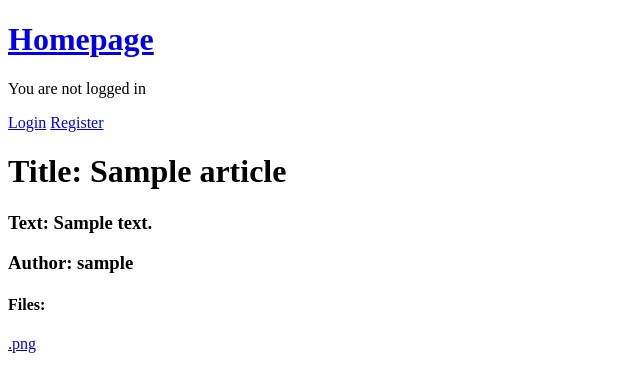
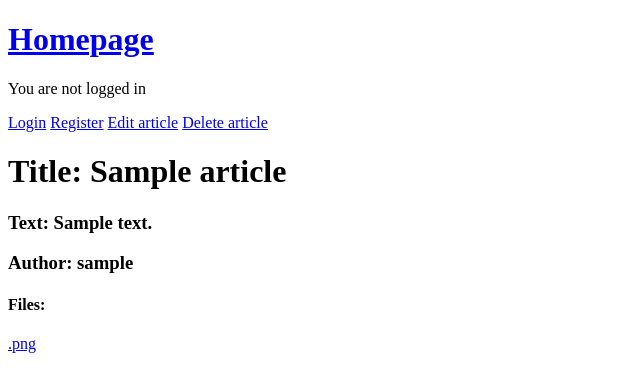
Before and after one commit to Revy1664/studyHub, a Django app: page /1/ in a window 1280 px wide. Shown: the top 392 px of the page, without its empty margins (0-640 px from the left). Run offline with Django 5.2, Linux system fonts and the light colour scheme; tables that the repository leaves empty hold one stand-in row (values such as "Sample post").

Commit message:
added edit and delete views for articles, modefied forms.

```diff
--- a/media/files/lorem.txt
+++ /dev/null
@@ -1 +0,0 @@
-And this is another fucking text file!
--- a/media/files/lorem_PlZcs2A.txt
+++ /dev/null
@@ -1 +0,0 @@
-And this is another fucking text file!
--- a/study_hub/apps/articles/forms.py
+++ b/study_hub/apps/articles/forms.py
@@ -3,15 +3,15 @@
 from .models import Article, ArticleFile
 
 
-class ArticleCreationForm(ModelForm):
+class ArticleForm(ModelForm):
 
 	class Meta:
 		model = Article
-		fields = "__all__"
+		fields = ["title", "text",]
 
 
 class ArticleFileForm(ModelForm):
 
 	class Meta:
 		model = ArticleFile
-		fields = ["file"]
+		fields = ["file",]
--- a/study_hub/apps/articles/urls.py
+++ b/study_hub/apps/articles/urls.py
@@ -7,4 +7,6 @@
 	path('', index, name="index"),
 	path('create_article/', create_article, name="create_article"),
 	path('<int:pk>/', detail_article, name="detail_article"),
+	path('edit_article/<int:pk>/', edit_article, name="edit_article"),
+	path('delete/<int:pk>/', delete_article, name="delete_article"),
 ]
--- a/study_hub/apps/articles/views.py
+++ b/study_hub/apps/articles/views.py
@@ -1,6 +1,6 @@
 from django.shortcuts import render, redirect, get_object_or_404
 
-from .forms import ArticleCreationForm, ArticleFileForm
+from .forms import ArticleForm, ArticleFileForm
 from .models import Article, ArticleFile
 
 
@@ -11,12 +11,12 @@
 
 def create_article(request):
 
-	article_form = ArticleCreationForm()
+	article_form = ArticleForm()
 	article_file_form = ArticleFileForm()
 
 	if request.method == "POST":
 
-		article_form = ArticleCreationForm(request.POST)
+		article_form = ArticleForm(request.POST)
 		article_file_form = ArticleFileForm(request.POST, request.FILES)
 
 		# if forms are valid then get the values
@@ -29,7 +29,7 @@
 			art = Article.objects.create(
 				title = title,
 				text = text,
-				author = author
+				author = request.user
 			)
 
 			art.save()
@@ -55,3 +55,48 @@
 	article = get_object_or_404(Article, id=pk)
 
 	return render(request, "articles/detail_article.html", {"article": article})
+
+
+def edit_article(request, pk):
+
+	article = get_object_or_404(Article, id=pk)
+	article_form = ArticleForm(instance=article)
+	article_file_form = ArticleFileForm()
+
+	if request.method == "POST":
+
+		article_form = ArticleForm(request.POST)
+		article_file_form = ArticleFileForm(request.POST, request.FILES)
+
+		if article_form.is_valid() and article_file_form.is_valid():
+
+			title = article_form.cleaned_data.get("title")
+			text = article_form.cleaned_data.get("text")
+
+			article.title = title
+			article.text = text
+			article.save()
+
+			files = request.FILES.getlist("file")
+
+			for file in files:
+				new_file = ArticleFile.objects.create(
+					file = file,
+					article = article,
+				)
+				new_file.save()
+
+
+			return redirect("detail_article", article.id)
+
+
+	return render(request, "articles/edit_article.html", {"article_form": article_form, "article_file_form": article_file_form})
+
+
+def delete_article(request, pk):
+
+	article = get_object_or_404(Article, id=pk)
+
+	article.delete()
+
+	return redirect("profile")
--- a/templates/articles/detail_article.html
+++ b/templates/articles/detail_article.html
@@ -2,6 +2,9 @@
 
 
 {% block content %}
+
+	<a href="{% url 'edit_article' article.id %}">Edit article</a>
+	<a href="{% url 'delete_article' article.id %}">Delete article</a>
 
 	<h1>Title: {{ article.title }}</h1>
 	<h3>Text: {{ article.text }}</h3>
```
Also changed, not shown: templates/articles/edit_article.html (added, +32 -0 lines), media/files/some_random_image.png (deleted), media/files/some_random_image_218l1vS.png (deleted), media/files/some_random_image_D9ujJu5.png (deleted), 4 other files.
